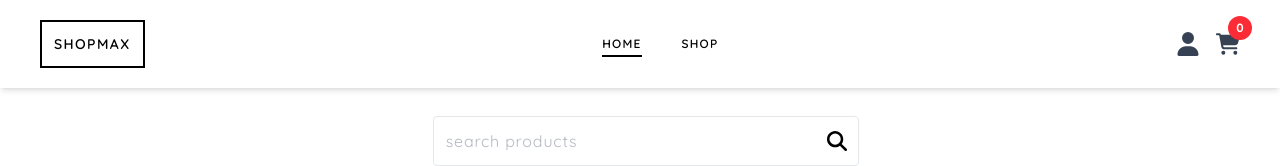
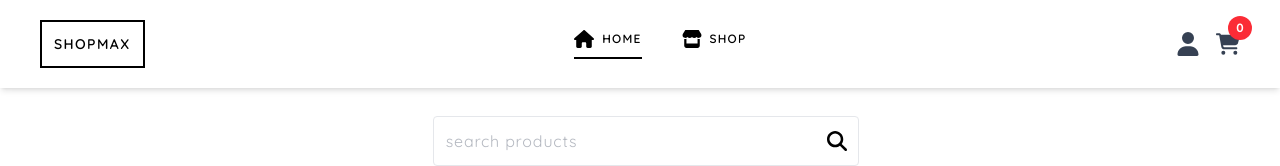
Before and after one commit to bentleyminwa/shopmax_ecommerce, a React (Vite) app: page / in a window 1280 px wide. Shown: the top 166 px of the page. Built offline with nearby package versions, Linux system fonts and the light colour scheme; no server answers.

Commit message:
Added icons for Home and Shop in appData; created CartSummary component and updated Navbar MenuItems for improved navigation and visual consistency

```diff
--- a/src/assets/data/data.tsx
+++ b/src/assets/data/data.tsx
@@ -2,10 +2,12 @@ import {
   FaCartShopping,
   FaEnvelope,
   FaFacebook,
+  FaHouse,
   FaInstagram,
   FaLinkedin,
   FaLocationDot,
   FaPhone,
+  FaStore,
   FaUser,
   FaXTwitter,
 } from "react-icons/fa6";
@@ -17,11 +19,13 @@ export const appData = {
       id: "1",
       path: "/",
       name: "Home",
+      icon: <FaHouse />,
     },
     {
       id: "2",
       path: "shop",
       name: "Shop",
+      icon: <FaStore />,
     },
   ],
   menuIcons: [
--- /dev/null
+++ b/src/pages/Cart/components/CartSummary.tsx
@@ -0,0 +1,9 @@
+const CartSummary = () => {
+  return (
+    <div>
+      <div></div>
+    </div>
+  );
+};
+
+export default CartSummary;
--- a/src/shared/components/Navbar/MenuItems.tsx
+++ b/src/shared/components/Navbar/MenuItems.tsx
@@ -11,12 +11,13 @@ const MenuItems = () => {
           <NavLink
             to={item.path}
             className={({ isActive }) =>
-              `tracking-widest pb-1 hover:border-b-2 ${
+              `tracking-widest pb-2 hover:border-b-2 flex items-center gap-2 ${
                 isActive ? "border-b-2" : ""
               }`
             }
           >
-            {item.name}
+            <span className="text-xl">{item.icon}</span>
+            <span>{item.name}</span>
           </NavLink>
         </li>
       ))}
```
